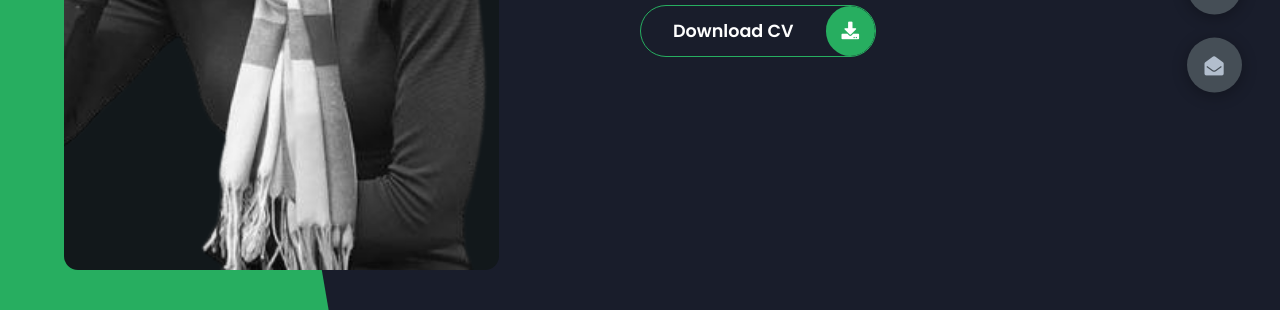
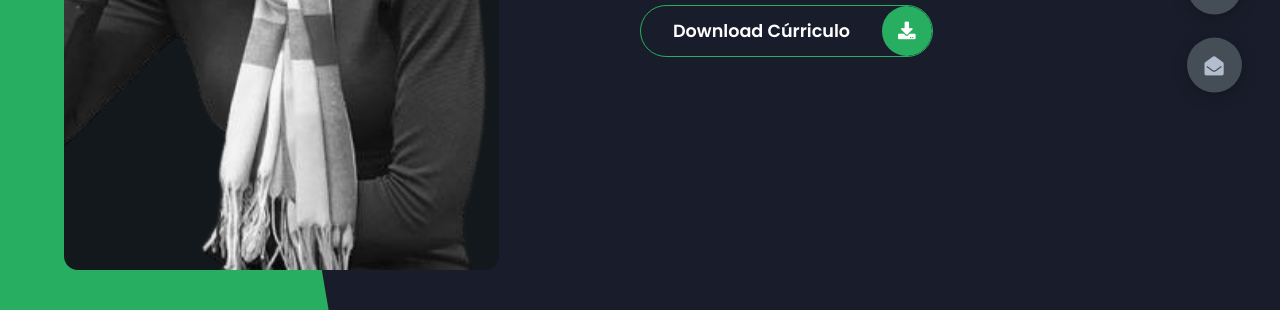
Before and after one commit to maju3s/portifoli_juliana, a plain HTML site: page index.html in a window 1280 px wide. Shown: the part 490-800 px from the top of the page. Drawn offline with Linux system fonts and the light colour scheme.

Commit message:
alteração textos

```diff
--- a/index.html
+++ b/index.html
@@ -30,7 +30,7 @@
                 <br>
                 <div class="btn-con">
                     <a href="" class="main-btn">
-                        <span class="btn-text">Download CV</span>
+                        <span class="btn-text">Download Cúrriculo</span>
                         <span class="btn-icon"><i class="fas fa-download"></i></span>
                     </a>
                 </div>
```
